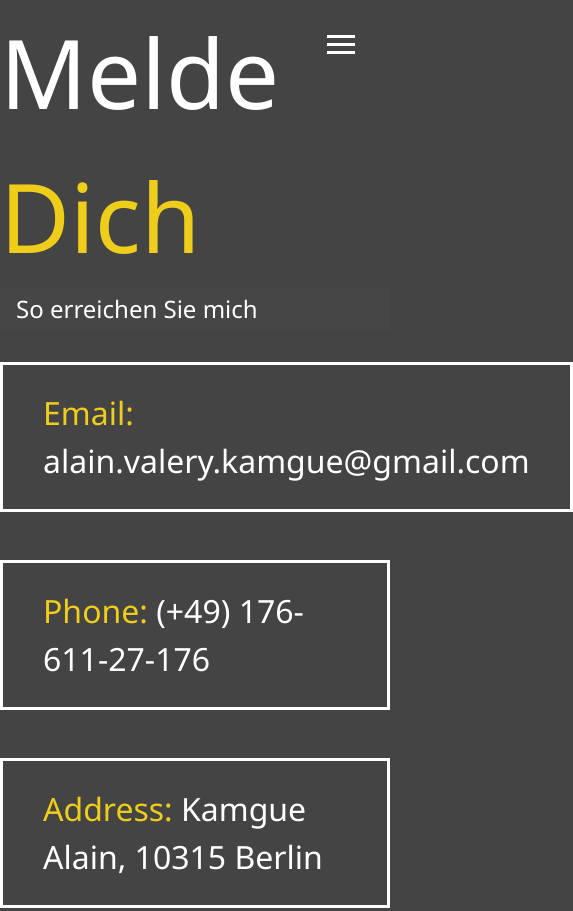
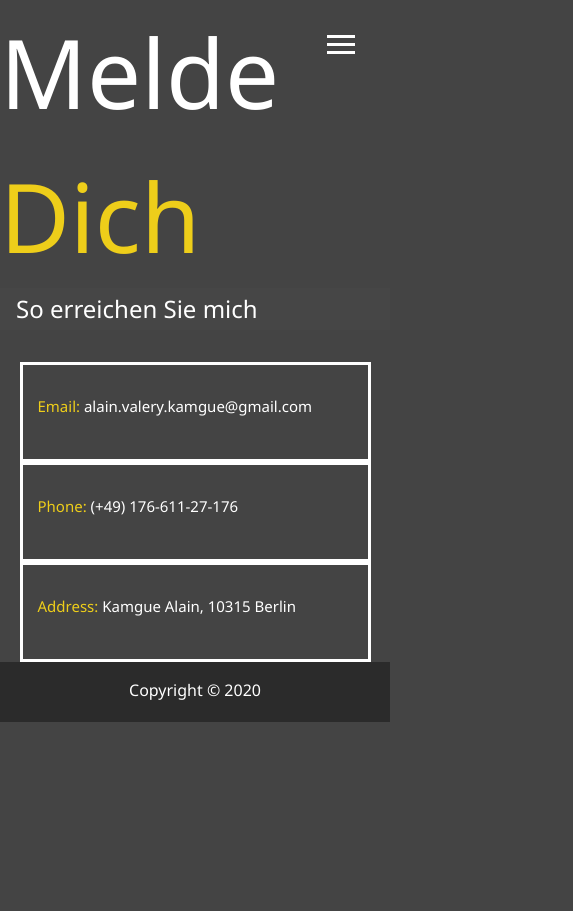
Before and after one commit to alain-kaal/html5-meine-portofolio, a website: page contact.html in a window 390 px wide. Shown: the top 911 px of the page, 573 px wide, since content can reach past the window. After the commit the page ends 844 px from the top, so only its background shows below. Drawn offline with Linux system fonts and the light colour scheme.

Commit message:
make contact responsive

```diff
--- a/contact.html
+++ b/contact.html
@@ -62,15 +62,21 @@
       </h2>
       <div class="boxes">
         <div>
-          <span class="text-secondary">Email: </span>
-          alain.valery.kamgue@gmail.com
+          <p>
+            <span class="text-secondary">Email: </span>
+            alain.valery.kamgue@gmail.com
+          </p>
         </div>
         <div>
-          <span class="text-secondary">Phone: </span> (+49) 176-611-27-176
+          <p>
+            <span class="text-secondary">Phone: </span> (+49) 176-611-27-176
+          </p>
         </div>
         <div>
-          <span class="text-secondary">Address: </span>Kamgue Alain, 10315
-          Berlin
+          <p>
+            <span class="text-secondary">Address: </span>Kamgue Alain, 10315
+            Berlin
+          </p>
         </div>
       </div>
     </div>
--- a/scss/_mobile.scss
+++ b/scss/_mobile.scss
@@ -94,4 +94,20 @@
   .projects {
     grid-template-columns: 1fr;
   }
+  .boxes {
+    div {
+      width: 90%;
+      height: 100px;
+      font-size: 15px;
+
+      margin: 0;
+      padding: 0;
+
+      p {
+        position: relative;
+        top: 15px;
+        left: 15px;
+      }
+    }
+  }
 }
```
Also changed, not shown: dist/css/main.css, 1 other file.
